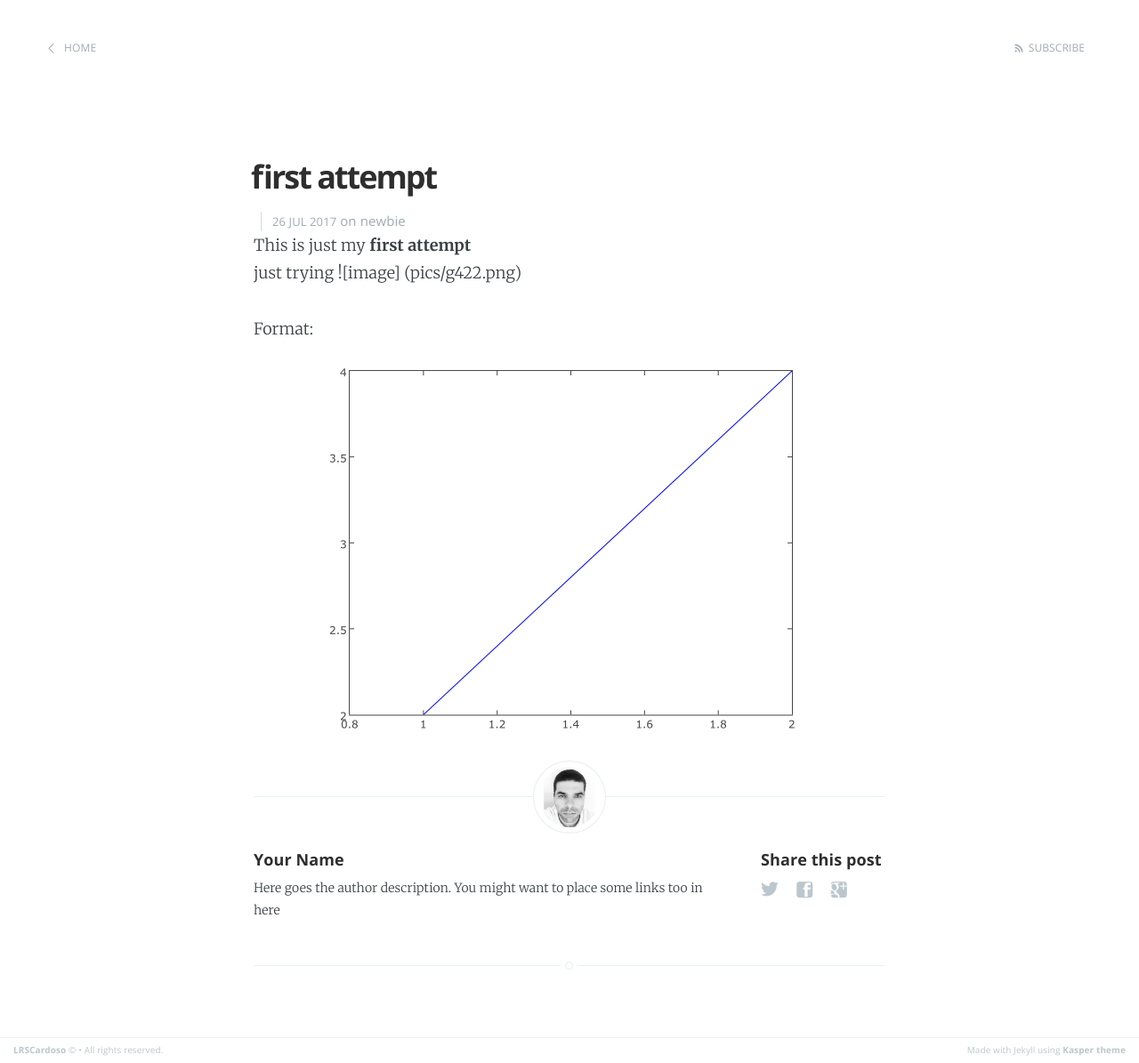
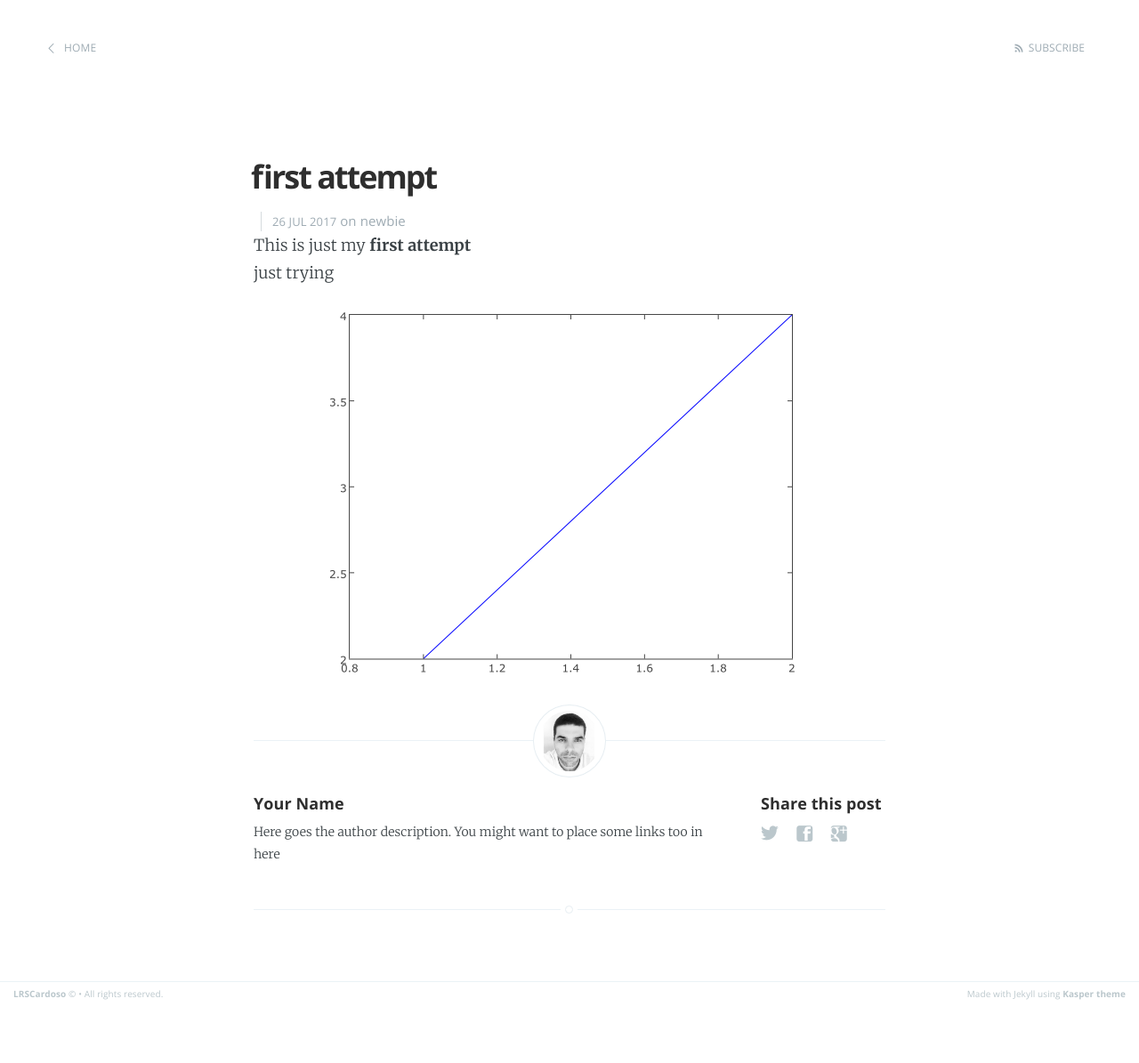
Before and after one commit to LRSCardoso/LRSCardoso.github.io, a Jekyll site: the page built from _posts/2017-07-26-my-first-attempt.md, in a window 1280 px wide. Shown: the whole page at 89% size. Built offline with Jekyll 4.4.1, drawn with Linux system fonts in a browser that asks for light colours; after the commit the page ends 1132 px from its top, so only the background shows below that.

Commit message:
Update 2017-07-26-my-first-attempt.md

```diff
--- a/_posts/2017-07-26-my-first-attempt.md
+++ b/_posts/2017-07-26-my-first-attempt.md
@@ -8,6 +8,4 @@ categories: newbie
 This is just my **first attempt**
 <br>
 just trying
-![image] (pics/g422.png)
-
-Format: ![Alt Text](/pics/g422.png)
+![Alt Text](/pics/g422.png)
```
